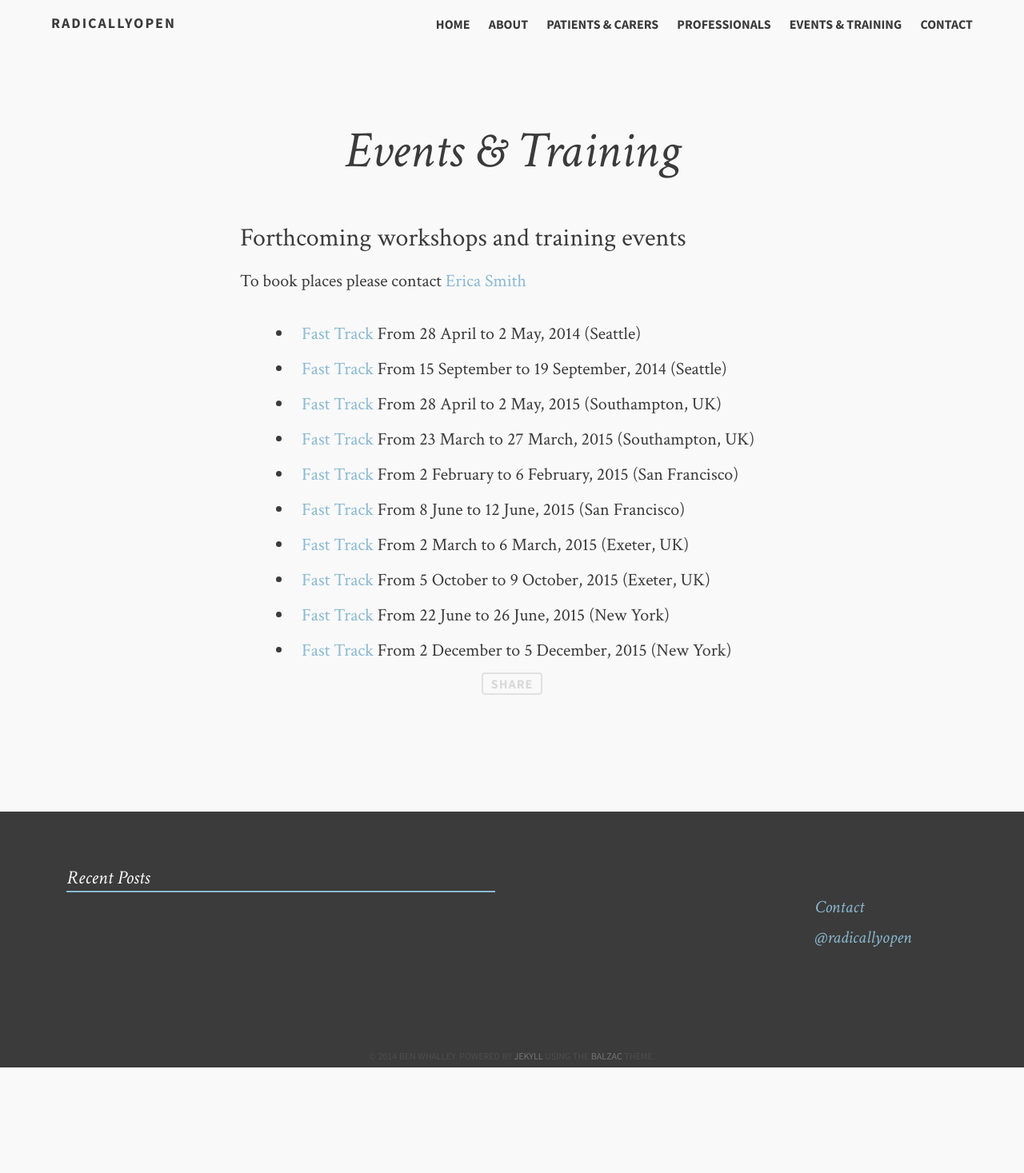
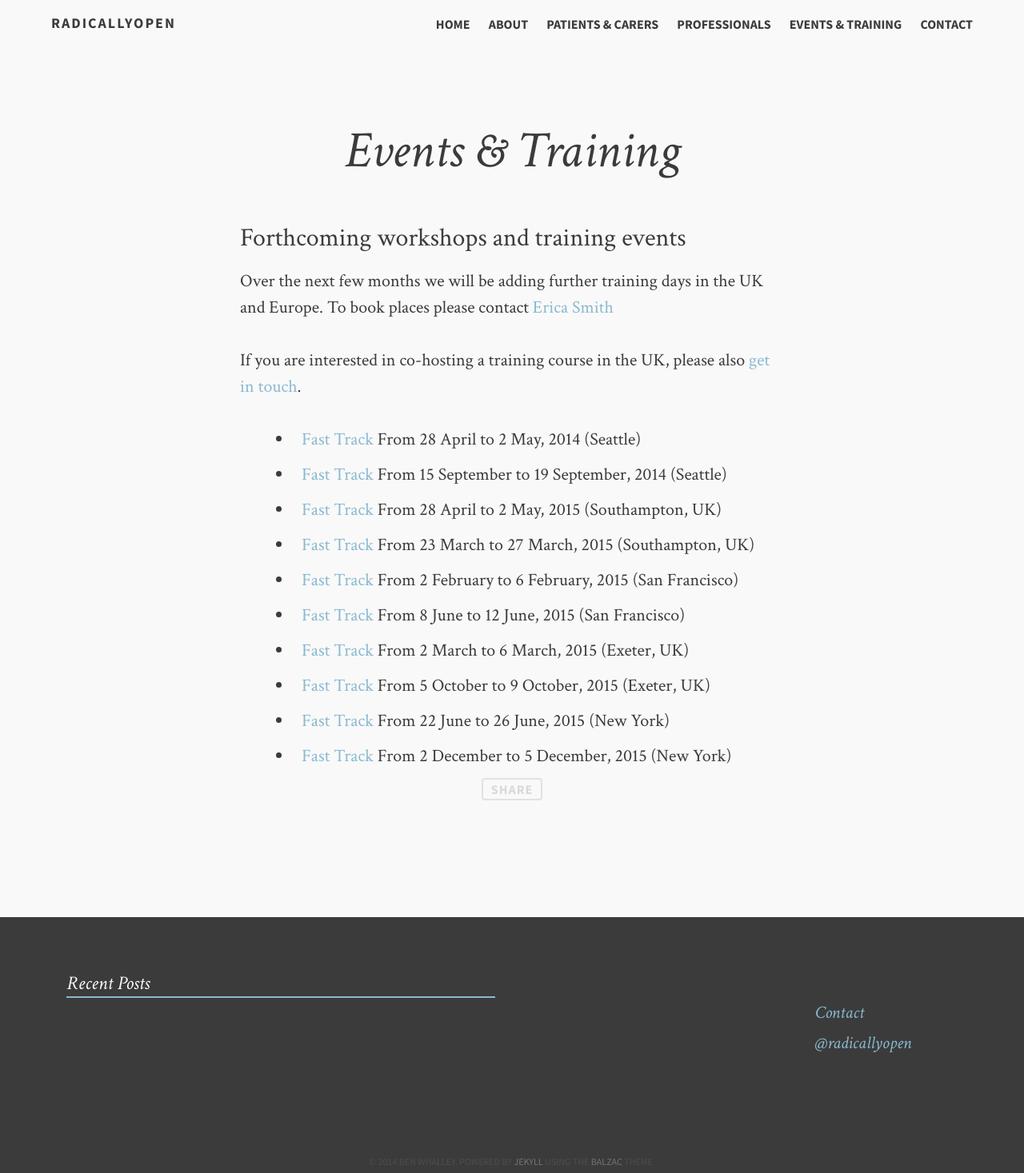
Before and after one commit to RadicallyOpen/RadicallyOpen, a Jekyll site: the page built from event.markdown, in a window 1280 px wide. Shown: the whole page at 80% size. Built offline with Jekyll 4.4.1, drawn with Linux system fonts in a browser that asks for light colours; comment, search, counter and statistics services are not loaded; before the commit the page ends 1335 px from its top, so only the background shows below that.

Commit message:
Update event.markdown
mention cohosting

```diff
--- a/event.markdown
+++ b/event.markdown
@@ -9,6 +9,8 @@ tags: RO-DBT, events, training
 ### Forthcoming workshops and training events
 
 
-To book places please contact [Erica Smith](site.owner.email)
+Over the next few months we will be adding further training days in the UK and Europe. To book places please contact [Erica Smith](site.owner.email)
+
+If you are interested in co-hosting a training course in the UK, please also [get in touch](/contact).
 
 <!--  Edit events in _data/events.yml -->
```
